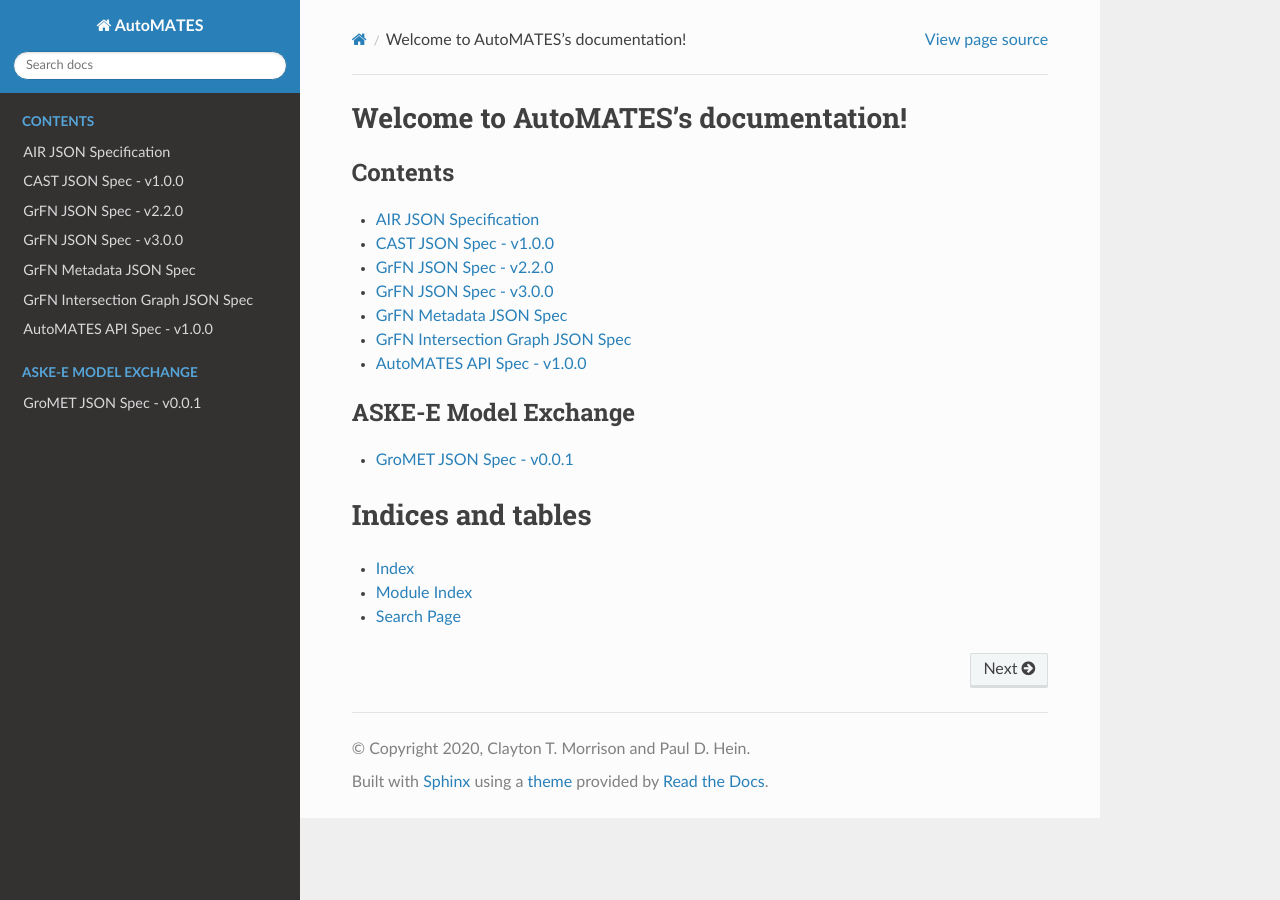
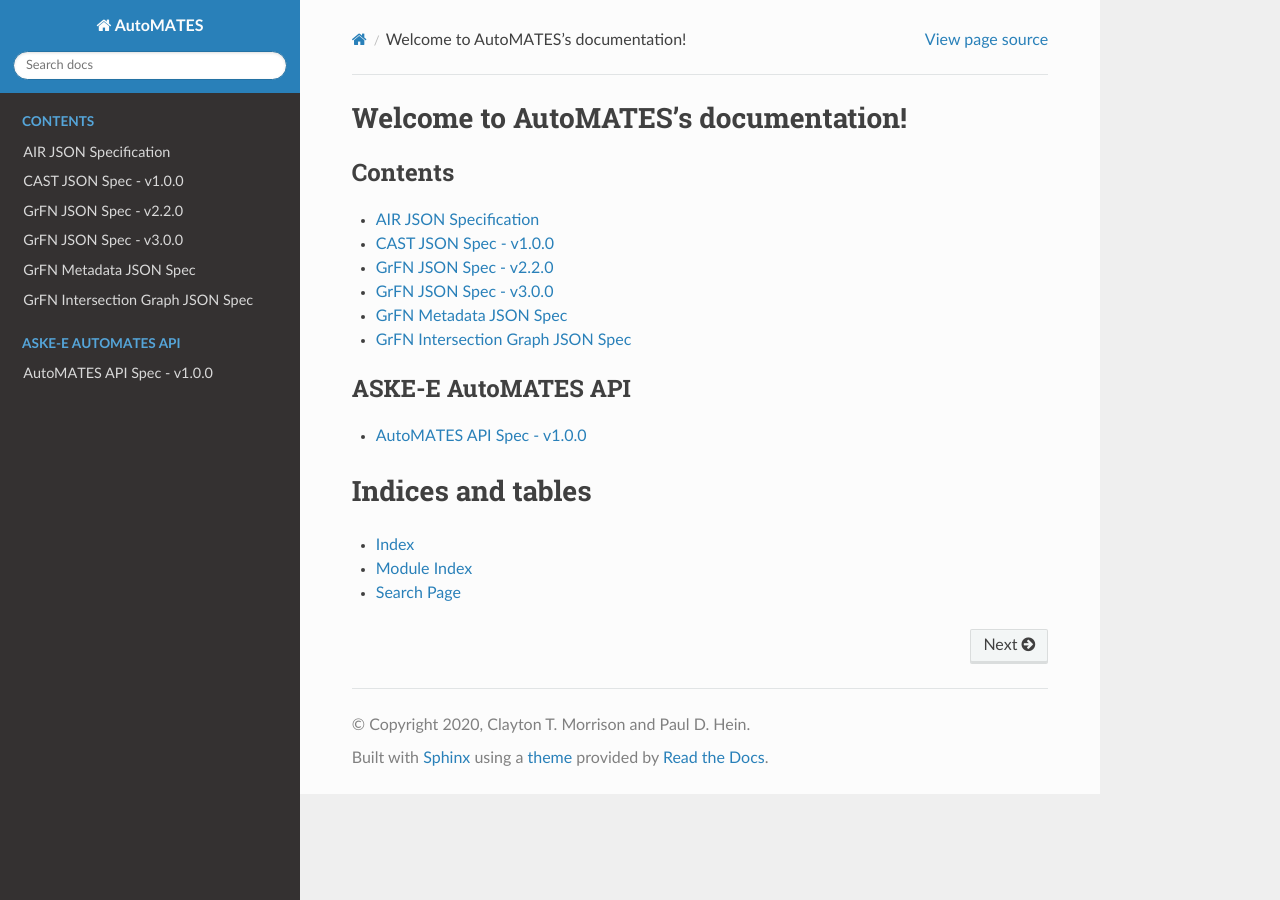
Before and after one commit to ml4ai/automates-v2, a Sphinx documentation site: the page built from docs/source/index.rst, in a window 1280 px wide. Built offline with Sphinx 7.4.7 and the Read the Docs theme 2.0.0, drawn with Linux system fonts in a browser that asks for light colours; pages that are not in the unit, such as notebooks, are missing from menus.

Commit message:
removing old GroMET swagger spec, refactored contents listing

```diff
--- a/docs/source/index.rst
+++ b/docs/source/index.rst
@@ -16,13 +16,12 @@ Welcome to AutoMATES's documentation!
    grfn_v3.0.0
    grfn_metadata
    gfrn_intersection_graph
-   grfn_api_v1.0.0
 
 .. toctree::
    :maxdepth: 2
-   :caption: ASKE-E Model Exchange
+   :caption: ASKE-E AutoMATES API
 
-   gromet_v0.0.1
+   grfn_api_v1.0.0
 
 
 Indices and tables
```
